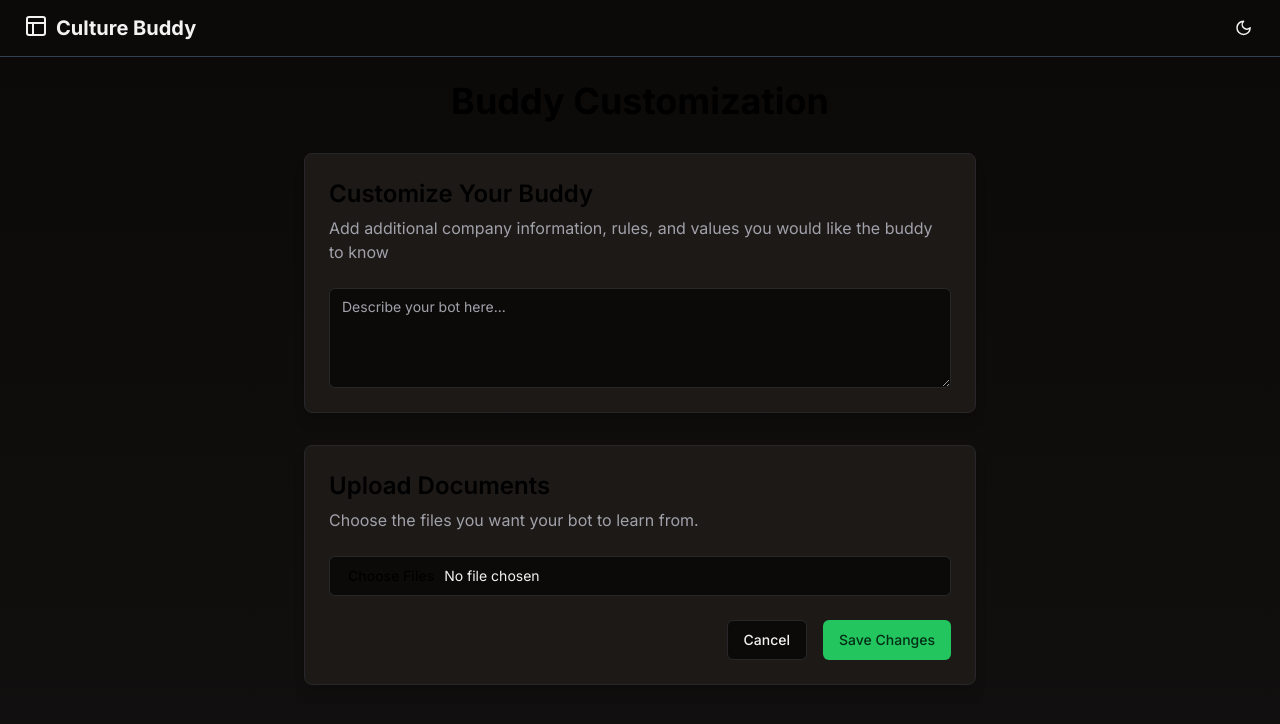
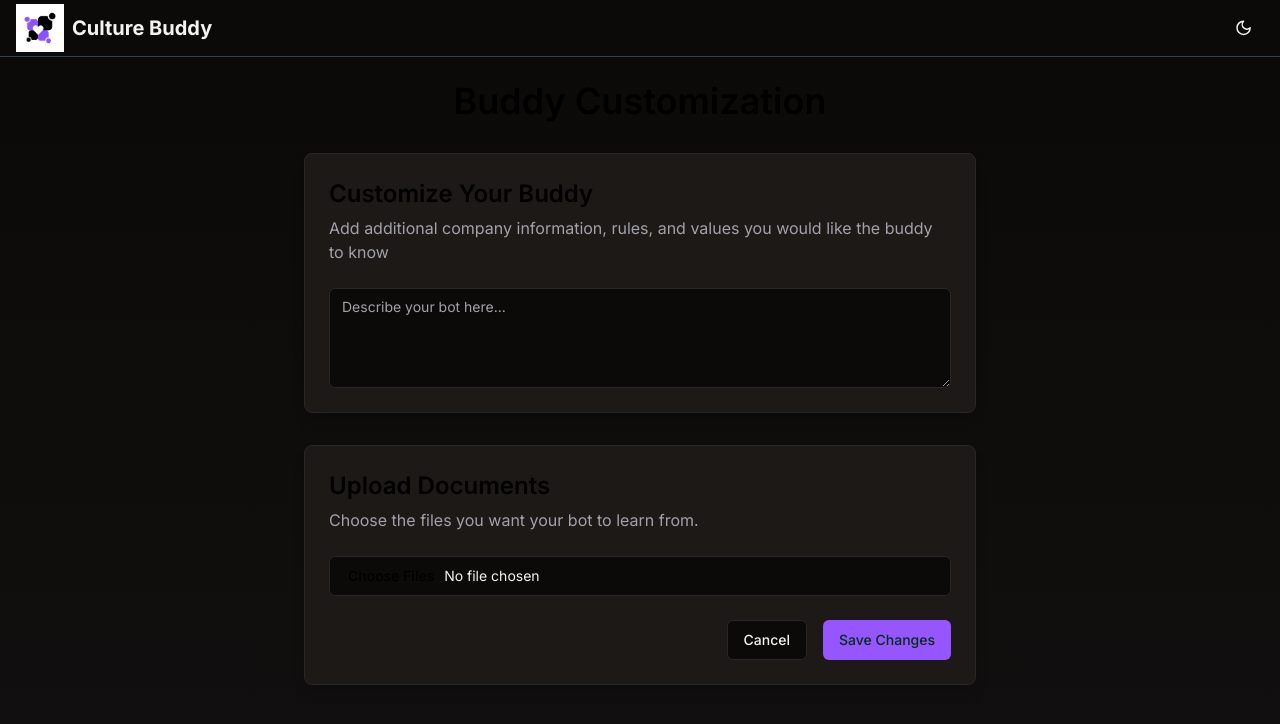
Before and after one commit to kiransilwal10/culture-buddy, a React (Vite) app in the folder client/: page /bot-customization in a window 1280 px wide. Shown: the top 724 px of the page. Built offline with nearby package versions, Linux system fonts and the light colour scheme.

Commit message:
more changes

```diff
--- a/client/src/App.css
+++ b/client/src/App.css
@@ -71,6 +71,7 @@
 @layer base {
   :root {
     --background: 0 0% 100%;
+    --main: 262.5 100% 66.7%;
     --foreground: 240 10% 3.9%;
     --card: 0 0% 100%;
     --card-foreground: 240 10% 3.9%;
--- a/client/src/components/Form.tsx
+++ b/client/src/components/Form.tsx
@@ -143,7 +143,7 @@ export function MyForm() {
         <div className="flex items-center justify-center min-h-screen bg-gray-100 dark:bg-gray-900 p-4">
             <Card className="w-full max-w-2xl">
                 <CardHeader>
-                    <CardTitle className="text-2xl font-bold text-center">Create Your ChatBot</CardTitle>
+                    <CardTitle className="text-2xl font-semibold text-center">Create Your ChatBot</CardTitle>
                 </CardHeader>
                 <CardContent>
                     {loading ? (
--- a/client/src/components/Hero.tsx
+++ b/client/src/components/Hero.tsx
@@ -35,7 +35,7 @@ export const Hero = () => {
           </p>
 
           <div className="space-y-4 md:space-y-0 md:space-x-4">
-            <Button className="w-full md:w-1/3" onClick={handleGetStarted}>Get Started</Button>
+            <Button className="w-full md:w-1/3 bg-main hover:bg-main" onClick={handleGetStarted}>Get Started</Button>
 
             <a
                 rel="noreferrer noopener"
--- a/client/src/components/Navbar.tsx
+++ b/client/src/components/Navbar.tsx
@@ -16,7 +16,7 @@ import { GitHubLogoIcon } from "@radix-ui/react-icons";
 import { buttonVariants } from "./ui/button";
 import { Menu } from "lucide-react";
 import { ModeToggle } from "./mode-toggle";
-import { LogoIcon } from "./Icons";
+import Logo from '../assets/logo.png'
 
 interface RouteProps {
   href: string;
@@ -48,26 +48,24 @@ export const Navbar = () => {
   return (
       <header className="sticky border-b-[1px] top-0 z-40 w-full bg-white dark:border-b-slate-700 dark:bg-background">
         <NavigationMenu className="mx-auto">
-          <NavigationMenuList className="container h-14 px-4 w-screen flex justify-between ">
-            <NavigationMenuItem className="font-bold flex">
+          <NavigationMenuList className="container h-14 px-4 w-screen flex justify-between items-center">
+            <NavigationMenuItem className="font-bold flex items-center justify-left w-full">
               <a
                   rel="noreferrer noopener"
                   href="/"
-                  className="ml-2 font-bold text-xl flex"
+                  className="flex items-center justify-center"
               >
-                <LogoIcon />
-                Culture Buddy
+                <img src={Logo} alt="logo" className="w-12 h-12 mr-2" />
+                <div className="flex justify-center text-xl items-center">
+                  Culture Buddy
+                </div>
               </a>
             </NavigationMenuItem>
 
             {/* mobile */}
             <span className="flex md:hidden">
             <ModeToggle />
-
-            <Sheet
-                open={isOpen}
-                onOpenChange={setIsOpen}
-            >
+            <Sheet open={isOpen} onOpenChange={setIsOpen}>
               <SheetTrigger className="px-2">
                 <Menu
                     className="flex md:hidden h-5 w-5"
@@ -76,7 +74,6 @@ export const Navbar = () => {
                   <span className="sr-only">Menu Icon</span>
                 </Menu>
               </SheetTrigger>
-
               <SheetContent side={"left"}>
                 <SheetHeader>
                   <SheetTitle className="font-bold text-xl">
--- a/client/src/components/pages/BotCustomization.tsx
+++ b/client/src/components/pages/BotCustomization.tsx
@@ -104,7 +104,7 @@ export default function BotCustomization() {
                 initial={{ opacity: 0, y: -20 }}
                 animate={{ opacity: 1, y: 0 }}
                 transition={{ duration: 0.5 }}
-                className="text-4xl font-bold text-center mb-8 text-black"
+                className="text-4xl font-semibold text-center mb-8 text-black"
             >
                 Buddy Customization
             </motion.h1>
@@ -146,7 +146,7 @@ export default function BotCustomization() {
                                     transition={{ duration: 0.3 }}
                                     className="border border-border rounded-lg p-4 flex items-center gap-4 bg-card hover:bg-accent transition-colors"
                                 >
-                                    <FileIcon className="h-6 w-6 text-primary" />
+                                    <FileIcon className="h-6 w-6 text-main" />
                                     <div className="grid gap-1 text-sm flex-grow">
                                         <div className="font-medium">{file.fileName || "Untitled File"}</div>
                                         <div className="text-muted-foreground">
@@ -168,7 +168,7 @@ export default function BotCustomization() {
                     </CardContent>
                     <CardFooter className="flex justify-end space-x-4">
                         <Button variant="outline">Cancel</Button>
-                        <Button onClick={onSave}>Save Changes</Button>
+                        <Button className='bg-main hover:bg-main' onClick={onSave}>Save Changes</Button>
                     </CardFooter>
                 </Card>
             </div>
--- a/client/src/components/pages/BotEdit.tsx
+++ b/client/src/components/pages/BotEdit.tsx
@@ -83,7 +83,7 @@ export default function BotEdit() {
                 className="max-w-2xl mx-auto space-y-8"
             >
                 <div className="flex items-center justify-between">
-                    <h1 className="text-4xl font-bold text-black">Buddy Control</h1>
+                    <h1 className="text-4xl font-semibold text-black">Buddy Control</h1>
                     <Button variant="outline" size="icon">
                         <ArrowLeft className="h-4 w-4" />
                     </Button>
--- a/client/src/components/pages/Login.tsx
+++ b/client/src/components/pages/Login.tsx
@@ -119,7 +119,7 @@ function Login() {
                             />
                         </div>
                         {error && <div className="text-red-500">{error}</div>}
-                        <Button onClick={signInWithEmail} disabled={authing} className="w-full">
+                        <Button onClick={signInWithEmail} disabled={authing} className="w-full bg-main hover:bg-main">
                             Login
                         </Button>
                         <Button onClick={signInWithGoogle} disabled={authing} variant="outline" className="w-full">
--- a/client/src/components/ui/textarea.tsx
+++ b/client/src/components/ui/textarea.tsx
@@ -9,7 +9,7 @@ const Textarea = React.forwardRef<
   return (
     <textarea
       className={cn(
-        "flex min-h-[80px] w-full rounded-md border border-input bg-background px-3 py-2 text-base ring-offset-background placeholder:text-muted-foreground focus-visible:outline-none focus-visible:ring-2 focus-visible:ring-ring focus-visible:ring-offset-2 disabled:cursor-not-allowed disabled:opacity-50 md:text-sm",
+        "flex min-h-[80px] w-full rounded-md border border-input bg-background px-3 py-2 text-base ring-offset-background placeholder:text-muted-foreground focus-visible:outline-none focus-visible:ring-2 focus-visible:main focus-visible:ring-offset-2 disabled:cursor-not-allowed disabled:opacity-50 md:text-sm",
         className
       )}
       ref={ref}
--- a/client/tailwind.config.js
+++ b/client/tailwind.config.js
@@ -18,6 +18,7 @@ module.exports = {
     extend: {
       colors: {
         border: "hsl(var(--border))",
+        main: "hsl(var(--main))",
         input: "hsl(var(--input))",
         ring: "hsl(var(--ring))",
         background: "hsl(var(--background))",
```
Also changed, not shown: client/src/assets/logo.png (added).
